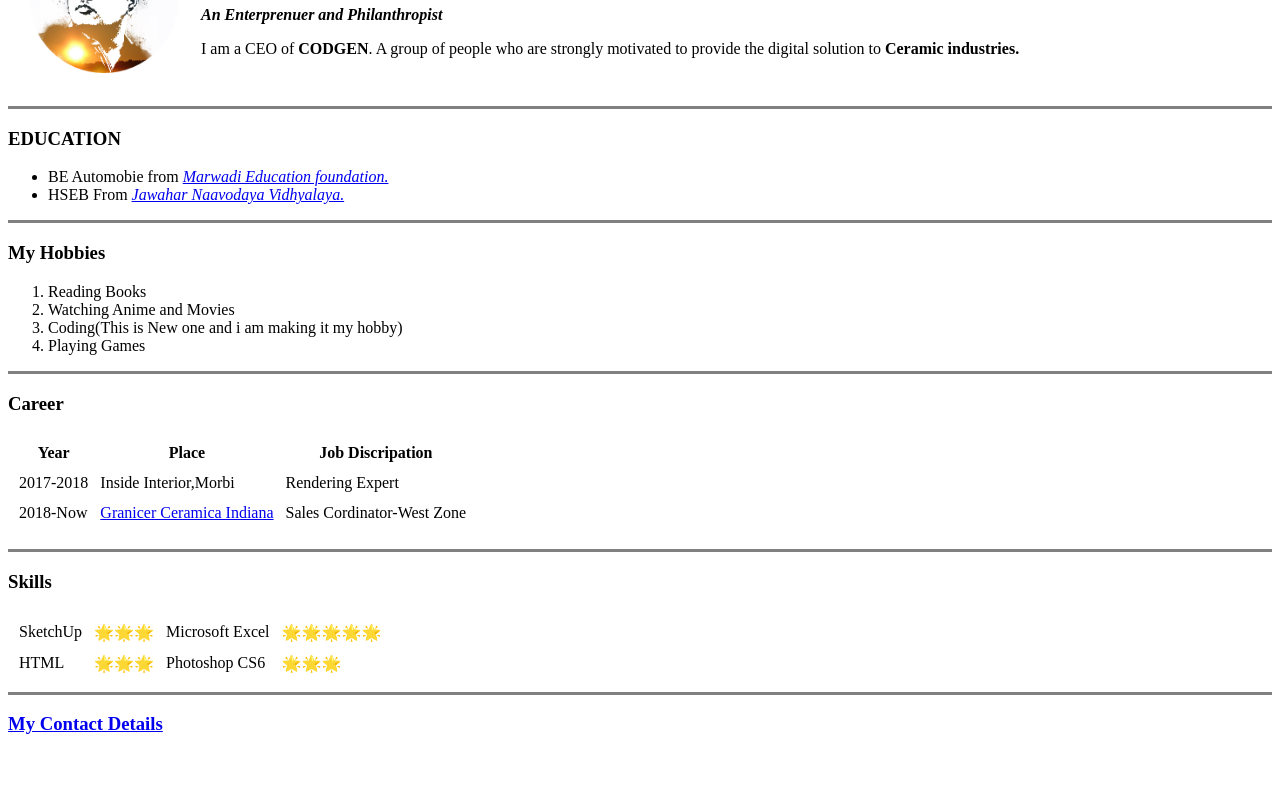
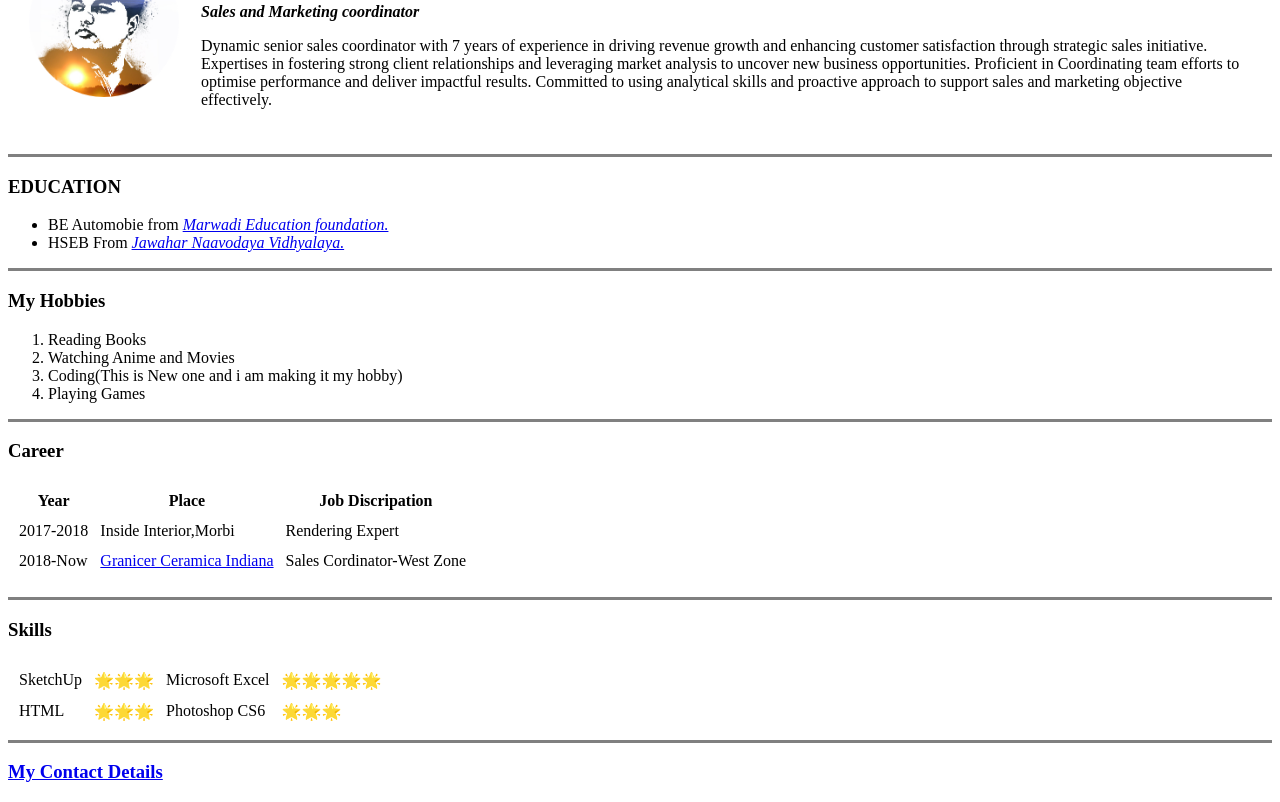
Before and after one commit to Sagardesai393/cv, a plain HTML site: page index.html in a window 1280 px wide. Shown: the part 106-908 px from the top of the page. Before the commit the page ends 860 px from the top, so only its background shows below. Drawn offline with Linux system fonts and the light colour scheme.

Commit message:
Update index.html

```diff
--- a/index.html
+++ b/index.html
@@ -12,8 +12,8 @@
       <td><img src="sagar.png" alt="Sagar's Profile pic" height="150" width="150"></td>
       <td>
         <h1>SAGAR DESAI</h1>
-        <P><em><strong>An Enterprenuer and Philanthropist</strong></em></P>
-        <p>I</a> am a CEO of <strong>CODGEN</em></strong>. A group of people who are strongly motivated to provide the digital solution to <strong>Ceramic industries.</strong></p>
+        <P><em><strong>Sales and Marketing coordinator</strong></em></P>
+        <p>Dynamic senior sales coordinator with 7 years of experience in driving revenue growth and enhancing customer satisfaction through strategic sales initiative. Expertises in fostering strong client relationships and leveraging market analysis to uncover new business opportunities. Proficient in Coordinating team efforts to optimise performance and deliver impactful results. Committed to using analytical skills and proactive approach to support sales and marketing objective effectively.</p>
       </td>
     </tr>
   </table>
```
